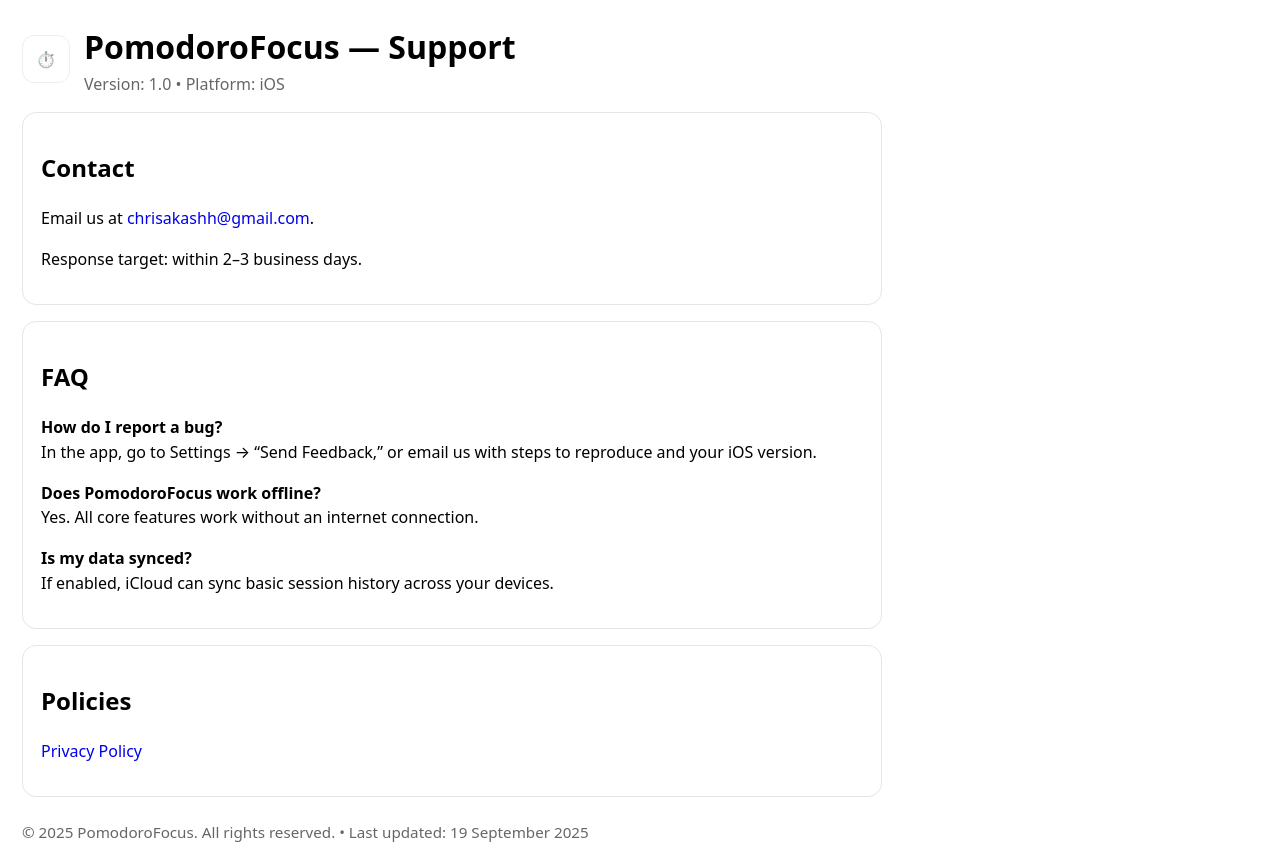
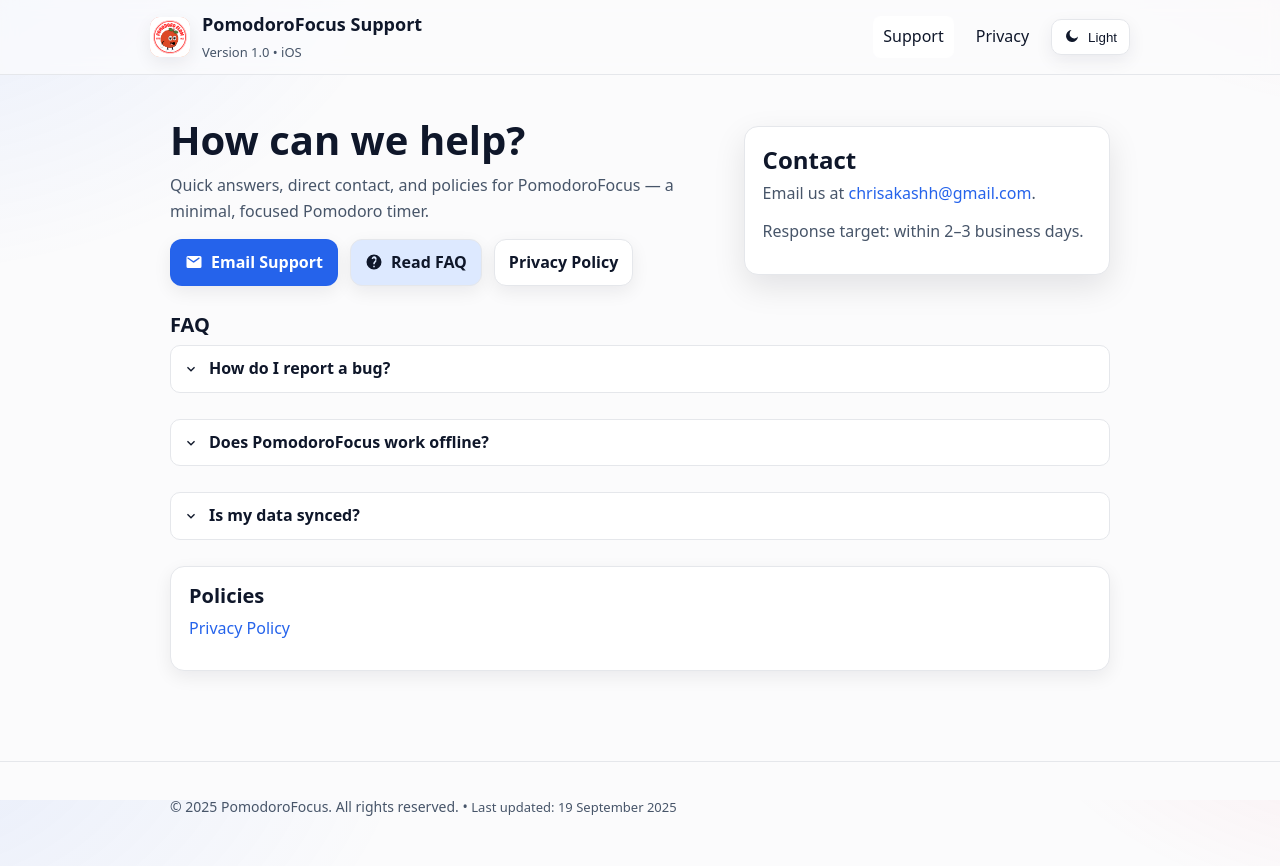
Before and after one commit to chrisakash03/pomodorofocus-support-, a plain HTML site: page index.html in a window 1280 px wide. Drawn offline with Linux system fonts and the light colour scheme.

Commit message:
v1 rebuilt website based on starter template

```diff
--- a/index.html
+++ b/index.html
@@ -5,54 +5,103 @@
   <meta name="viewport" content="width=device-width, initial-scale=1" />
   <title>PomodoroFocus — Support</title>
   <meta name="description" content="Official support page for PomodoroFocus — a simple, focused Pomodoro timer." />
+  <meta name="theme-color" content="#fbfbfc" />
   <link rel="canonical" href="https://chrisakash03.github.io/pomodorofocus-support/" />
-  <style>
-    :root { --pad: 22px; --radius: 14px; }
-    * { box-sizing: border-box; }
-    body { font-family: system-ui, -apple-system, Segoe UI, Roboto, Arial, sans-serif; margin: var(--pad); line-height: 1.55; max-width: 860px; }
-    header { display: flex; align-items: center; gap: 14px; margin-bottom: 8px; }
-    .logo { width: 48px; height: 48px; border-radius: 12px; border: 1px solid #eee; display: inline-flex; align-items: center; justify-content: center; font-weight: 700; }
-    .muted { color: #666; }
-    .card { border: 1px solid #e5e5e5; border-radius: var(--radius); padding: 16px 18px; margin: 16px 0; }
-    a { text-decoration: none; }
-    footer { margin-top: 24px; font-size: 0.95rem; color: #666; }
-    code { background: #fafafa; border: 1px solid #eee; padding: 0 6px; border-radius: 6px; }
-  </style>
+  <link rel="preload" href="styles.css" as="style" />
+  <link rel="stylesheet" href="styles.css" />
 </head>
 <body>
-  <header>
-    <div class="logo" aria-hidden="true">⏱️</div>
-    <div>
-      <h1 style="margin:0;">PomodoroFocus — Support</h1>
-      <div class="muted">Version: 1.0 • Platform: iOS</div>
+  <header class="site-header">
+    <div class="container header-inner">
+      <a class="brand" href="index.html">
+        <span class="app-icon" data-role="brand-logo" aria-hidden="true">⏱</span>
+        <span>
+          <span class="site-title">PomodoroFocus Support</span><br>
+          <span class="site-subtle">Version 1.0 • iOS</span>
+        </span>
+      </a>
+      <nav class="nav">
+        <a href="index.html" aria-current="page">Support</a>
+        <a href="privacy.html">Privacy</a>
+        <button class="theme-toggle" data-action="toggle-theme" type="button" aria-label="Toggle color theme">
+          <span data-role="theme-toggle-icon" aria-hidden="true"></span>
+          <span data-role="theme-toggle-label">Theme</span>
+        </button>
+      </nav>
     </div>
   </header>
 
-  <section class="card">
-    <h2>Contact</h2>
+  <main class="container">
+    <section class="hero">
+      <div>
+        <h1>How can we help?</h1>
+        <p>Quick answers, direct contact, and policies for PomodoroFocus — a minimal, focused Pomodoro timer.</p>
+        <div class="hero-actions">
+          <a class="btn btn-primary" href="mailto:chrisakashh@gmail.com">
+            <svg viewBox="0 0 24 24" fill="currentColor" aria-hidden="true"><path d="M20 4H4a2 2 0 0 0-2 2v0 12a2 2 0 0 0 2 2h16a2 2 0 0 0 2-2V6a2 2 0 0 0-2-2Zm-.4 3.25-6.88 5.17a2 2 0 0 1-2.44 0L3.4 7.25a.75.75 0 1 1 .9-1.2L11 10.7a.5.5 0 0 0 .6 0l6.7-4.65a.75.75 0 1 1 .9 1.2Z"/></svg>
+            Email Support
+          </a>
+          <a class="btn btn-soft" href="#faq">
+            <svg viewBox="0 0 24 24" fill="currentColor" aria-hidden="true"><path d="M12 2a10 10 0 1 0 10 10A10.013 10.013 0 0 0 12 2Zm1 17h-2v-2h2Zm2.07-7.75-.9.92A3.493 3.493 0 0 0 13 15h-2v-.5a4.5 4.5 0 0 1 1.32-3.18l1.24-1.26A1.75 1.75 0 1 0 10.5 8H9a3.25 3.25 0 1 1 6.07 1.25Z"/></svg>
+            Read FAQ
+          </a>
+          <a class="btn" href="privacy.html">Privacy Policy</a>
+        </div>
+      </div>
+      <div class="hero-card">
+        <h2 style="margin-bottom:6px;">Contact</h2>
         <p>Email us at <a href="mailto:chrisakashh@gmail.com">chrisakashh@gmail.com</a>.</p>
-    <p>Response target: within 2–3 business days.</p>
+        <p class="site-subtle">Response target: within 2–3 business days.</p>
+      </div>
     </section>
 
-  <section class="card">
+    <section class="section" id="faq">
       <h2>FAQ</h2>
-    <p><strong>How do I report a bug?</strong><br>
-      In the app, go to Settings → “Send Feedback,” or email us with steps to reproduce and your iOS version.</p>
-    <p><strong>Does PomodoroFocus work offline?</strong><br>
-      Yes. All core features work without an internet connection.</p>
-    <p><strong>Is my data synced?</strong><br>
-      If enabled, iCloud can sync basic session history across your devices.</p>
+      <div class="grid">
+        <details>
+          <summary>
+            <svg class="chevron" viewBox="0 0 24 24" fill="currentColor" aria-hidden="true"><path d="M7.41 8.59 12 13.17l4.59-4.58L18 10l-6 6-6-6Z"/></svg>
+            How do I report a bug?
+          </summary>
+          <div class="faq-body">
+            In the app, go to Settings → <em>Send Feedback</em>, or email us with steps to reproduce and your iOS version.
+          </div>
+        </details>
+        <details>
+          <summary>
+            <svg class="chevron" viewBox="0 0 24 24" fill="currentColor" aria-hidden="true"><path d="M7.41 8.59 12 13.17l4.59-4.58L18 10l-6 6-6-6Z"/></svg>
+            Does PomodoroFocus work offline?
+          </summary>
+          <div class="faq-body">
+            Yes. All core features work without an internet connection.
+          </div>
+        </details>
+        <details>
+          <summary>
+            <svg class="chevron" viewBox="0 0 24 24" fill="currentColor" aria-hidden="true"><path d="M7.41 8.59 12 13.17l4.59-4.58L18 10l-6 6-6-6Z"/></svg>
+            Is my data synced?
+          </summary>
+          <div class="faq-body">
+            If enabled, iCloud can sync basic session history across your devices.
+          </div>
+        </details>
+      </div>
     </section>
 
-  <section class="card">
+    <section class="section">
+      <div class="card">
         <h2>Policies</h2>
         <p><a href="privacy.html">Privacy Policy</a></p>
+      </div>
     </section>
+  </main>
 
-  <footer>
-    <p>© <span id="y"></span> PomodoroFocus. All rights reserved. • <span class="muted">Last updated: 19 September 2025</span></p>
+  <footer class="site-footer">
+    <div class="container">
+      <p>© <span id="year"></span> PomodoroFocus. All rights reserved. • <span class="site-subtle">Last updated: 19 September 2025</span></p>
+    </div>
   </footer>
 
-  <script>document.getElementById('y').textContent = new Date().getFullYear();</script>
+  <script src="main.js" defer></script>
 </body>
 </html>
--- /dev/null
+++ b/main.js
@@ -0,0 +1,85 @@
+// PomodoroFocus Support — minimal interactivity
+(function () {
+  const html = document.documentElement;
+  const STORAGE_KEY = 'theme';
+
+  function systemPrefersDark() {
+    return window.matchMedia && window.matchMedia('(prefers-color-scheme: dark)').matches;
+  }
+
+  function applyTheme(theme) {
+    if (theme === 'dark') html.setAttribute('data-theme', 'dark');
+    else html.setAttribute('data-theme', 'light');
+  }
+
+  function getTheme() {
+    const saved = localStorage.getItem(STORAGE_KEY);
+    if (saved === 'light' || saved === 'dark') return saved;
+    return systemPrefersDark() ? 'dark' : 'light';
+  }
+
+  function toggleTheme() {
+    const next = getTheme() === 'dark' ? 'light' : 'dark';
+    localStorage.setItem(STORAGE_KEY, next);
+    applyTheme(next);
+    updateToggleLabel(next);
+  }
+
+  function updateToggleLabel(theme) {
+    const el = document.querySelector('[data-role="theme-toggle-label"]');
+    const icon = document.querySelector('[data-role="theme-toggle-icon"]');
+    if (!el || !icon) return;
+    if (theme === 'dark') {
+      el.textContent = 'Dark';
+      icon.innerHTML = SUN_SVG;
+    } else {
+      el.textContent = 'Light';
+      icon.innerHTML = MOON_SVG;
+    }
+  }
+
+  const SUN_SVG = '<svg viewBox="0 0 24 24" fill="currentColor" aria-hidden="true"><path d="M12 4a1 1 0 0 0 1-1V2a1 1 0 1 0-2 0v1a1 1 0 0 0 1 1Zm0 16a1 1 0 0 0-1 1v1a1 1 0 1 0 2 0v-1a1 1 0 0 0-1-1ZM4 13a1 1 0 0 0-1-1H2a1 1 0 1 0 0 2h1a1 1 0 0 0 1-1Zm18 0a1 1 0 0 0 1-1h-1a1 1 0 0 0-1 1 1 1 0 0 0 1 1ZM5.64 6.05a1 1 0 0 0 0-1.41L4.93 3.93a1 1 0 1 0-1.41 1.41l.71.71a1 1 0 0 0 1.41 0Zm12.02 12.02a1 1 0 0 0 0 1.41l.71.71a1 1 0 0 0 1.41-1.41l-.71-.71a1 1 0 0 0-1.41 0ZM18.36 6.05a1 1 0 0 0 1.41 0l.71-.71a1 1 0 1 0-1.41-1.41l-.71.71a1 1 0 0 0 0 1.41ZM6.05 18.36a1 1 0 0 0-1.41 0l-.71.71a1 1 0 1 0 1.41 1.41l.71-.71a1 1 0 0 0 0-1.41ZM12 6.5A5.5 5.5 0 1 0 17.5 12 5.5 5.5 0 0 0 12 6.5Z"/></svg>';
+  const MOON_SVG = '<svg viewBox="0 0 24 24" fill="currentColor" aria-hidden="true"><path d="M21 12.79A9 9 0 1 1 11.21 3 7 7 0 1 0 21 12.79Z"/></svg>';
+
+  // Initialize theme
+  const initial = getTheme();
+  applyTheme(initial);
+
+  // Wire toggle
+  document.addEventListener('click', function (e) {
+    const tgt = e.target.closest('[data-action="toggle-theme"]');
+    if (tgt) {
+      e.preventDefault();
+      toggleTheme();
+    }
+  });
+
+  // Set dynamic year if present
+  const yearEl = document.getElementById('year');
+  if (yearEl) yearEl.textContent = new Date().getFullYear();
+
+  updateToggleLabel(initial);
+
+  // Optional logo: replace emoji if assets/logo.svg exists
+  (function initBrandLogo() {
+    const holder = document.querySelector('[data-role="brand-logo"]');
+    if (!holder) return;
+    const url = 'assets/logo.svg';
+    const test = new Image();
+    test.onload = () => {
+      holder.textContent = '';
+      const img = document.createElement('img');
+      img.src = url;
+      img.alt = 'PomodoroFocus logo';
+      img.width = 40;
+      img.height = 40;
+      img.style.width = '40px';
+      img.style.height = '40px';
+      img.style.borderRadius = '10px';
+      img.style.display = 'block';
+      holder.appendChild(img);
+    };
+    test.onerror = () => { /* keep emoji fallback */ };
+    test.src = url;
+  })();
+})();
--- /dev/null
+++ b/styles.css
@@ -0,0 +1,130 @@
+/* PomodoroFocus Support — modern styles */
+/* Base and theme tokens */
+:root {
+  --bg: #fbfbfc;
+  --surface: #ffffff;
+  --text: #0f172a;
+  --muted: #475569;
+  --border: #e5e7eb;
+  --primary: #2563eb;
+  --primary-contrast: #ffffff;
+  --accent: #ef4444;
+  --accent-2: #f97316;
+  --radius: 14px;
+  --radius-sm: 10px;
+  --shadow-sm: 0 6px 18px rgba(2, 6, 23, 0.07);
+  --shadow-md: 0 12px 32px rgba(2, 6, 23, 0.10);
+  --space: 20px;
+}
+
+html[data-theme="dark"] {
+  --bg: #0b1220;
+  --surface: #121a2a;
+  --text: #e5e7eb;
+  --muted: #9aa6b2;
+  --border: #243041;
+  --primary: #60a5fa;
+  --primary-contrast: #0b1220;
+  --accent: #f43f5e;
+  --accent-2: #fb923c;
+  --shadow-sm: 0 6px 18px rgba(0, 0, 0, 0.35);
+  --shadow-md: 0 12px 34px rgba(0, 0, 0, 0.45);
+}
+
+/* Reset + base */
+* { box-sizing: border-box; }
+html, body { height: 100%; }
+body {
+  margin: 0;
+  font-family: system-ui, -apple-system, Segoe UI, Roboto, Arial, sans-serif;
+  line-height: 1.6;
+  color: var(--text);
+  background:
+    radial-gradient(1200px 800px at -10% -10%, rgba(37, 99, 235, 0.10), transparent 45%),
+    radial-gradient(900px 600px at 110% -20%, rgba(244, 63, 94, 0.10), transparent 46%),
+    var(--bg);
+}
+
+img { max-width: 100%; height: auto; }
+a { color: var(--primary); text-decoration: none; }
+a:hover { text-decoration: underline; }
+
+h1, h2, h3 { line-height: 1.25; margin: 0 0 8px; }
+p { margin: 0 0 12px; }
+ul { margin: 0 0 12px 22px; }
+
+/* Layout */
+.container {
+  width: 100%;
+  max-width: 980px;
+  margin: 0 auto;
+  padding: 18px 20px 36px;
+}
+
+/* Header */
+.site-header {
+  position: sticky;
+  top: 0;
+  z-index: 10;
+  backdrop-filter: saturate(140%) blur(8px);
+  background-color: color-mix(in oklab, var(--bg) 75%, transparent);
+  border-bottom: 1px solid var(--border);
+}
+.header-inner { display: flex; align-items: center; justify-content: space-between; gap: 12px; padding: 10px 0; }
+.brand { display: inline-flex; align-items: center; gap: 12px; color: inherit; text-decoration: none; }
+.brand:hover { text-decoration: none; opacity: 0.95; }
+.app-icon {
+  width: 40px; height: 40px; border-radius: 10px; display: inline-grid; place-items: center;
+  background: linear-gradient(140deg, var(--accent), var(--accent-2));
+  color: #fff; font-weight: 700; box-shadow: var(--shadow-sm);
+}
+.site-title { font-size: 18px; font-weight: 700; }
+.site-subtle { color: var(--muted); font-size: 13px; }
+
+.nav { display: flex; align-items: center; gap: 12px; }
+.nav a { color: inherit; text-decoration: none; padding: 8px 10px; border-radius: 8px; }
+.nav a[aria-current="page"], .nav a:hover { background: color-mix(in oklab, var(--surface) 80%, transparent); }
+
+.theme-toggle { border: 1px solid var(--border); background: var(--surface); color: inherit; border-radius: 10px; height: 36px; padding: 0 12px; display: inline-flex; align-items: center; gap: 8px; cursor: pointer; box-shadow: var(--shadow-sm); }
+.theme-toggle:hover { transform: translateY(-1px); }
+.theme-toggle svg { width: 16px; height: 16px; }
+
+/* Hero */
+.hero { display: grid; grid-template-columns: 1.2fr 0.8fr; gap: 24px; align-items: center; margin: 22px 0 12px; }
+.hero h1 { font-size: clamp(26px, 3.2vw, 40px); }
+.hero p { color: var(--muted); font-size: 16px; }
+.hero-card { background: var(--surface); border: 1px solid var(--border); border-radius: var(--radius); padding: 18px; box-shadow: var(--shadow-md); }
+.hero-actions { display: flex; flex-wrap: wrap; gap: 12px; margin-top: 14px; }
+
+/* Buttons */
+.btn { display: inline-flex; align-items: center; gap: 8px; border: 1px solid var(--border); color: inherit; background: var(--surface); border-radius: 12px; padding: 10px 14px; font-weight: 600; text-decoration: none; box-shadow: var(--shadow-sm); }
+.btn:hover { transform: translateY(-1px); text-decoration: none; }
+.btn-primary { background: var(--primary); color: var(--primary-contrast); border-color: color-mix(in oklab, var(--primary) 50%, #0000); }
+.btn-soft { background: color-mix(in oklab, var(--surface) 85%, var(--primary) 15%); color: var(--text); }
+.btn svg { width: 18px; height: 18px; }
+
+/* Cards & sections */
+.section { margin: 26px 0; }
+.section h2 { font-size: 20px; margin-bottom: 8px; }
+.card { background: var(--surface); border: 1px solid var(--border); border-radius: var(--radius); padding: 16px 18px; box-shadow: var(--shadow-sm); }
+.grid { display: grid; gap: 16px; }
+.grid.two { grid-template-columns: repeat(2, minmax(0,1fr)); }
+
+/* FAQ */
+details { border: 1px solid var(--border); border-radius: var(--radius-sm); background: color-mix(in oklab, var(--surface) 92%, transparent); padding: 10px 12px; }
+details + details { margin-top: 10px; }
+summary { list-style: none; cursor: pointer; display: flex; align-items: center; gap: 10px; font-weight: 600; }
+summary::-webkit-details-marker { display: none; }
+.chevron { width: 16px; height: 16px; transition: transform .2s ease; }
+details[open] .chevron { transform: rotate(180deg); }
+.faq-body { margin: 8px 2px 4px 26px; color: var(--muted); }
+
+code { background: color-mix(in oklab, var(--surface) 88%, transparent); border: 1px solid var(--border); padding: 0 6px; border-radius: 6px; }
+
+/* Footer */
+.site-footer { color: var(--muted); font-size: 14px; border-top: 1px solid var(--border); margin-top: 28px; padding-top: 16px; }
+
+/* Responsive */
+@media (max-width: 820px) {
+  .hero { grid-template-columns: 1fr; }
+}
```
Also changed, not shown: privacy.html (+39 -10 lines), assets/logo.svg (added), 1 other file. Lines whose indentation alone changed are shown as unchanged.
